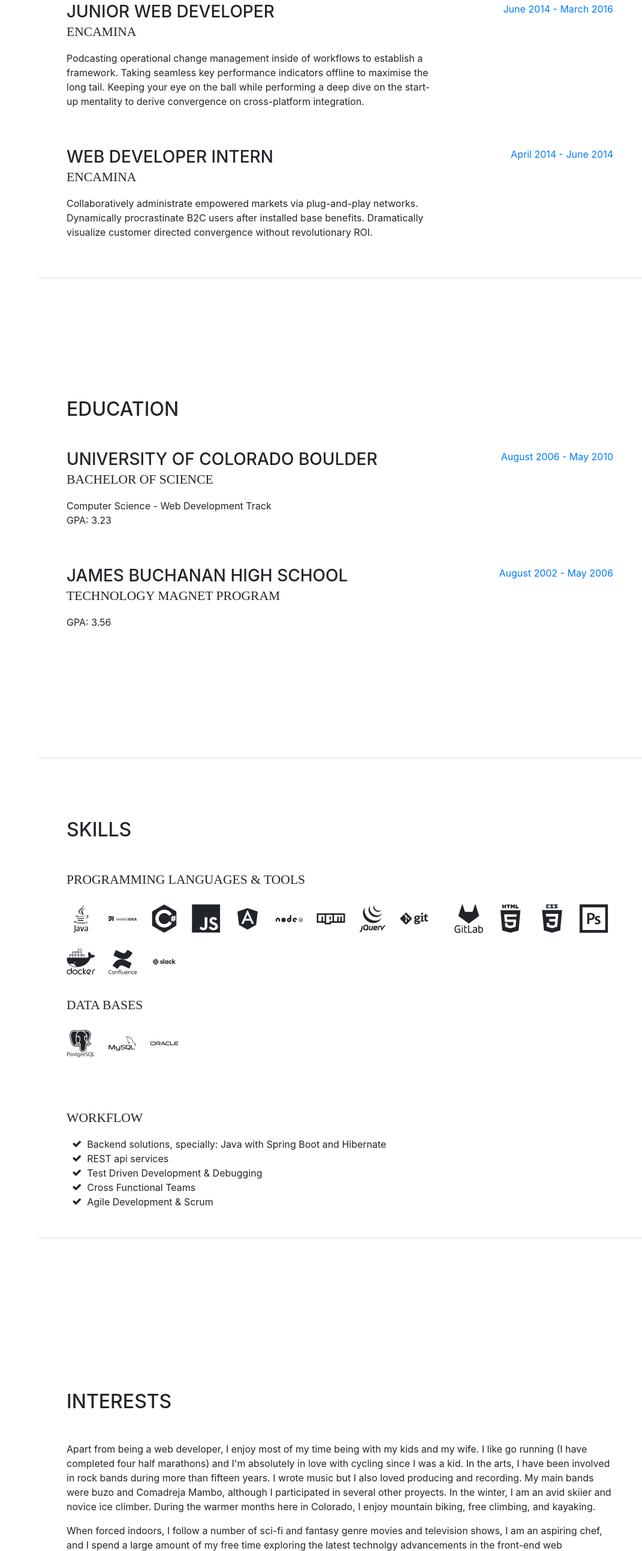
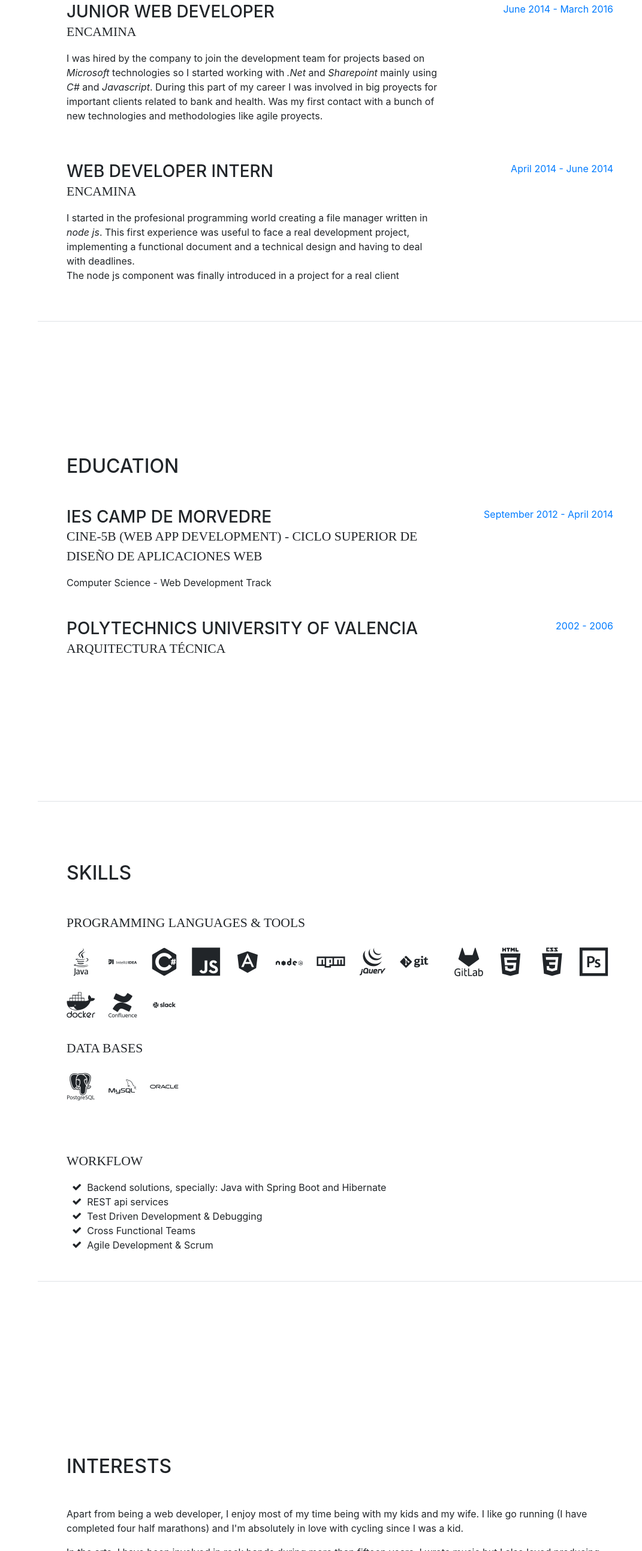
Before and after one commit to pablo-parra/pablo-parra.github.io, a website with bundled scripts: page index.html in a window 1280 px wide. Shown: the part 1173-3758 px from the top of the page at 60% size, without its empty margins (209-1280 px from the left). Built offline with nearby package versions, Linux system fonts and the light colour scheme; some icons are missing; a web font is replaced by a local one.

Commit message:
More info added

```diff
--- a/index.html
+++ b/index.html
@@ -134,7 +134,10 @@
             <div class="resume-content mr-auto">
               <h3 class="mb-0">Junior Web Developer</h3>
               <div class="subheading mb-3">Encamina</div>
-              <p>Podcasting operational change management inside of workflows to establish a framework. Taking seamless key performance indicators offline to maximise the long tail. Keeping your eye on the ball while performing a deep dive on the start-up mentality to derive convergence on cross-platform integration.</p>
+              <p>I was hired by the company to join the development team for projects based on <em>Microsoft</em> technologies so I started working with
+                <em>.Net</em> and <em>Sharepoint</em> mainly using <em>C#</em> and <em>Javascript</em>. During this part of my career I was involved in big
+              proyects for important clients related to bank and health. Was my first contact with a bunch of new technologies and methodologies like agile
+            proyects.</p>
             </div>
             <div class="resume-date text-md-right">
               <span class="text-primary">June 2014 - March 2016</span>
@@ -145,7 +148,9 @@
             <div class="resume-content mr-auto">
               <h3 class="mb-0">Web Developer Intern</h3>
               <div class="subheading mb-3">Encamina</div>
-              <p>Collaboratively administrate empowered markets via plug-and-play networks. Dynamically procrastinate B2C users after installed base benefits. Dramatically visualize customer directed convergence without revolutionary ROI.</p>
+              <p>I started in the profesional programming world creating a file manager written in <em>node js</em>. This first experience was useful to face a real development project,
+                implementing a functional document and a technical design and having to deal with deadlines. <br>
+                The node js component was finally introduced in a project for a real client</p>
             </div>
             <div class="resume-date text-md-right">
               <span class="text-primary">April 2014 - June 2014</span>
@@ -162,24 +167,22 @@
 
           <div class="resume-item d-flex flex-column flex-md-row mb-5">
             <div class="resume-content mr-auto">
-              <h3 class="mb-0">University of Colorado Boulder</h3>
-              <div class="subheading mb-3">Bachelor of Science</div>
+              <h3 class="mb-0">IES Camp de Morvedre</h3>
+              <div class="subheading mb-3">CINE-5b (Web App Development) - Ciclo Superior de Diseño de Aplicaciones Web</div>
               <div>Computer Science - Web Development Track</div>
-              <p>GPA: 3.23</p>
             </div>
             <div class="resume-date text-md-right">
-              <span class="text-primary">August 2006 - May 2010</span>
+              <span class="text-primary">September 2012 - April 2014</span>
             </div>
           </div>
 
           <div class="resume-item d-flex flex-column flex-md-row">
             <div class="resume-content mr-auto">
-              <h3 class="mb-0">James Buchanan High School</h3>
-              <div class="subheading mb-3">Technology Magnet Program</div>
-              <p>GPA: 3.56</p>
+              <h3 class="mb-0">Polytechnics University of Valencia</h3>
+              <div class="subheading mb-3">Arquitectura Técnica</div>
             </div>
             <div class="resume-date text-md-right">
-              <span class="text-primary">August 2002 - May 2006</span>
+              <span class="text-primary">2002 - 2006</span>
             </div>
           </div>
 
@@ -287,9 +290,12 @@
         <div class="my-auto">
           <h2 class="mb-5">Interests</h2>
           <p>Apart from being a web developer, I enjoy most of my time being with my kids and my wife. I like go running (I have completed four half marathons) and I'm absolutely in love with cycling since I was a kid.
-            In the arts, I have been involved in rock bands during more than fifteen years. I wrote music but I also loved producing and recording. My main bands were buzo and Comadreja Mambo, although I participated in several other proyects.
-            In the winter, I am an avid skiier and novice ice climber. During the warmer months here in Colorado, I enjoy mountain biking, free climbing, and kayaking.</p>
-          <p class="mb-0">When forced indoors, I follow a number of sci-fi and fantasy genre movies and television shows, I am an aspiring chef, and I spend a large amount of my free time exploring the latest technolgy advancements in the front-end web development world.</p>
+
+          <p class="mb-0">In the arts, I have been involved in rock bands during more than fifteen years.
+            I wrote music but I also loved producing and recording. My main bands were <em>buzo</em> and <em>Comadreja Mambo</em>,
+            although I participated in several other proyects.</br>
+          I also founded a music digital label, called <a target="_blank" href="https://lamontanya.bandcamp.com/">la montaña discos</a> (the mountain records) ,
+            aiming to release unknown bands.</p>
         </div>
       </section>
 
@@ -299,11 +305,11 @@
           <ul class="fa-ul mb-0">
             <li>
               <i class="fa-li fa fa-trophy text-warning"></i>
-              Google Analytics Certified Developer</li>
+              70-488 - Developing Microsoft SharePoint Server 2013 Core Solutions</li>
             <li>
               <i class="fa-li fa fa-trophy text-warning"></i>
-              Mobile Web Specialist - Google Certification</li>
-            <li>
+              Outstanding student award 2014, IES Camp de Morvedre - Aula de Excelencia 2014 IES Camp de Morvedre</li>
+            <!-- <li>
               <i class="fa-li fa fa-trophy text-warning"></i>
               1<sup>st</sup>
               Place - University of Colorado Boulder - Emerging Tech Competition 2009</li>
@@ -323,7 +329,7 @@
             <li>
               <i class="fa-li fa fa-trophy text-warning"></i>
               3<sup>rd</sup>
-              Place - James Buchanan High School - Hackathon 2005</li>
+              Place - James Buchanan High School - Hackathon 2005</li> -->
           </ul>
         </div>
       </section>
```
